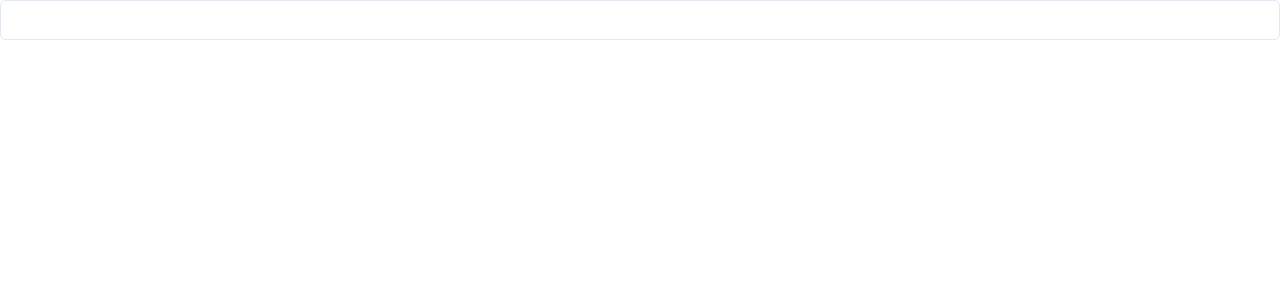
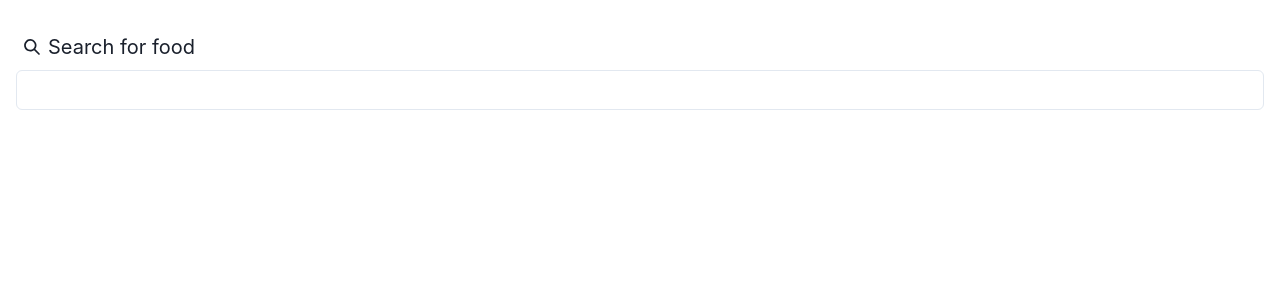
Before and after one commit to lyndseysc/app-athena-hack, a Next.js app: page /food/scan in a window 1280 px wide. Both pictures are taken after a click on the button "Text Search". Shown: the top 300 px of the page. Built offline with nearby package versions, Linux system fonts and the light colour scheme.

Commit message:
feat: style food search page

```diff
--- a/pages/food/scan.tsx
+++ b/pages/food/scan.tsx
@@ -2,7 +2,7 @@ import React, { useState, useEffect } from 'react';
 import Link from 'next/link';
 import { Input, Button, ChakraProvider, Flex, Text } from '@chakra-ui/react';
 import { getProductSuggestions } from 'api/getProductSuggestions';
-import { AnimatedBadge } from '../../styles/index.styles';
+import { SearchIcon } from '@chakra-ui/icons';
 
 const FoodScan = () => {
   const [searchType, setSearchType] = useState<any>();
@@ -18,15 +18,26 @@ const FoodScan = () => {
   );
 
   const textSearch = () => (
-    <Flex>
-      <Input onChange={(event) => handleSearch(event)} />
+    <Flex direction='column' p='4' pt='6'>
+      <Flex justifyContent='flex-start' alignItems='center' pl='2'>
+        <SearchIcon></SearchIcon>
+        <Text p='2' fontSize='xl'>
+          Search for food
+        </Text>
+      </Flex>
+      <Input
+        onChange={(event) => handleSearch(event)}
+        label='Search for food'
+      />
+      <Flex direction='column'>
         {suggestions.map((suggestion) => (
           <Link href={`/food/profile/${suggestion.id}`}>
-          <Button variant='solid' colorScheme='green' ml='1'>
+            <Button ml='1' justifyContent='flex-start' overflow='hidden'>
               {suggestion.name}
             </Button>
           </Link>
         ))}
+      </Flex>
     </Flex>
   );
 
--- a/pages/index.tsx
+++ b/pages/index.tsx
@@ -1,8 +1,9 @@
 import { Button, Heading, ChakraProvider, Flex } from '@chakra-ui/react';
 import Link from 'next/link';
+import { theme } from '../theme';
 
 const App = () => (
-  <ChakraProvider>
+  <ChakraProvider theme={theme}>
     <Heading>Welcome to Full Circle 🌽</Heading>
     <Heading>What matters to you?</Heading>
     <Flex>
```
Lines whose indentation alone changed are shown as unchanged.
